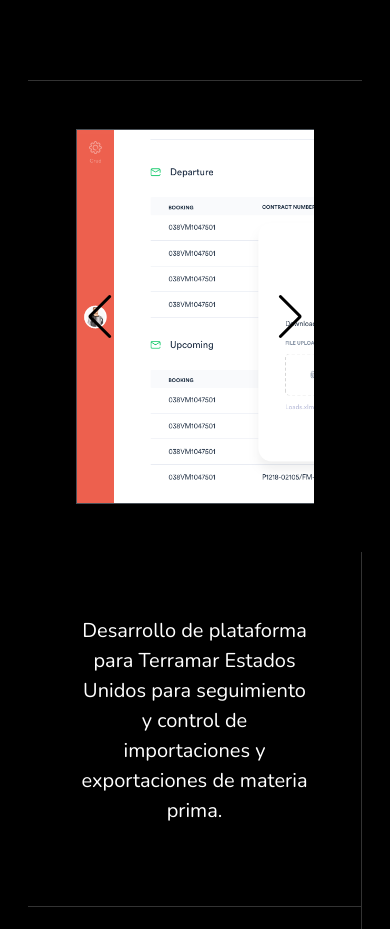
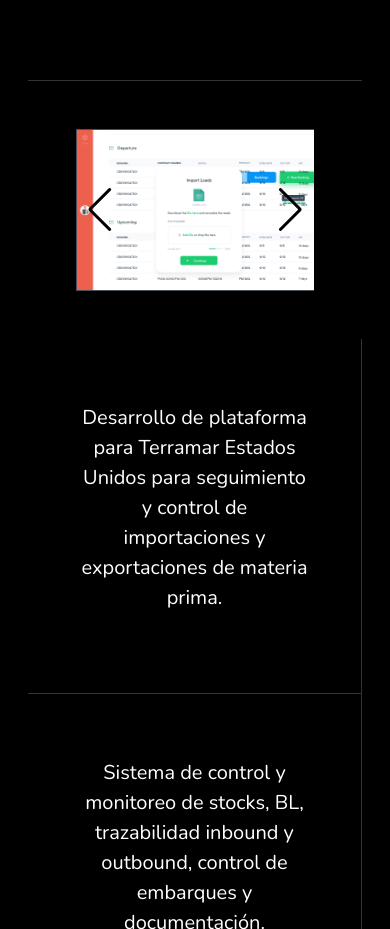
Before and after one commit to Blancoestudio/blanco-website, a Next.js app: page /projects/terramar in a window 390 px wide. Shown: the part 860-1789 px from the top of the page. Built offline with nearby package versions, Linux system fonts and the light colour scheme.

Commit message:
fix all carousels responsive

```diff
--- a/app/projects/abastible/page.tsx
+++ b/app/projects/abastible/page.tsx
@@ -63,13 +63,15 @@
                   >
                     {webImages.map((item: string | undefined, index: number) => (
                       <SwiperSlide key={index}>
+                        <div className={`${s['img-wrapper']}`}>
                           <Image
                             draggable="false"
-                          width={750} height={550}
+                            fill={true}
                             className={'border'}
                             src={`${basePath}${item}`}
                             alt={"img"}
                             />
+                        </div>
                       </SwiperSlide>
                     ))}
                   </Swiper>
--- a/app/projects/abastible/styles.module.scss
+++ b/app/projects/abastible/styles.module.scss
@@ -106,6 +106,16 @@
   margin-top: 10vh;
 }
 
+.img-wrapper {
+  width: 100%;
+  min-height: 550px;
+  img {
+    // height: 100%;
+    object-fit: contain;
+    object-position: left;
+  }
+}
+
 // @media (max-width: 575.98px) { ... }
 // @media (max-width: 767.98px) { ... }
 
@@ -121,6 +131,15 @@
     }
   }
 
+  .img-wrapper {
+    width: 100%;
+    min-height: 260px;
+    img {
+      object-fit: contain;
+      object-position: left;
+    }
+  }
+
 }
 // @media (max-width: 1199.98px) { ... }
 // @media (max-width: 1399.98px) { ... }
--- a/app/projects/alex-stewart/styles.module.scss
+++ b/app/projects/alex-stewart/styles.module.scss
@@ -16,6 +16,18 @@
   }
 }
 
+.img-wrapper {
+  width: 100%;
+  min-height: 500px;
+  img {
+    // height: 100%;
+    object-fit: contain;
+    object-position: left;
+  }
+}
+
+
+
 // @media (max-width: 575.98px) { ... }
 // @media (max-width: 767.98px) { ... }
 
@@ -33,6 +45,16 @@
     }
   }
 
+  .img-wrapper {
+    width: 100%;
+    min-height: 260px;
+    img {
+      // height: 100%;
+      object-fit: contain;
+      object-position: left;
+    }
+  }
+
 }
 // @media (max-width: 1199.98px) { ... }
 // @media (max-width: 1399.98px) { ... }
--- a/app/projects/beewise/styles.module.scss
+++ b/app/projects/beewise/styles.module.scss
@@ -80,56 +80,14 @@
   }
 }
 
-// .cover {
-//   position: absolute;
-//   top: calc(100vh - 180px);
-//   padding-left: 10vw;
-//   padding-right: 10vw;
-//   display: flex;
-//   flex-direction: column;
-//   .pre-description {
-//     font-size: 24px;
-//     font-family: "Nunito", sans-serif;
-//     font-weight: 600;
-//     letter-spacing: 0.03em;
-//   }
-//   .description {
-//     display: flex;
-//     flex-direction: row;
-//     align-items: center;
-//     gap: 20px;
-//     .header {
-
-//       font-weight: 800;
-//       font-size: 5vw;
-//       letter-spacing: 0.03em;
-
-//       @media screen and (max-width: 1000px) {
-//         padding-left: tovw(1px, "tablet", 20px);
-//         justify-content: center;
-//       }
-//     }
-
-//     .detail {
-//       font-size: 24px;
-//       font-family: "Nunito", sans-serif;
-//       font-style: normal;
-//       font-weight: 400;
-//       text-align: start;
-//       letter-spacing: 1px;
-
-//       @media screen and (max-width: 1000px) {
-//         text-align: center;
-//         border-left: 0px;
-//         padding-top: 2vh;
-//       }
-
-//       @media screen and (max-width: 800px) {
-//         text-align: center;
-//       }
-//     }
-//   }
-// }
+.img-wrapper {
+  width: 100%;
+  min-height: 575px;
+  img {
+    object-fit: contain;
+    object-position: left;
+  }
+}
 
 
 // @media (max-width: 575.98px) { ... }
@@ -147,6 +105,16 @@
     }
   }
 
+  .img-wrapper {
+    width: 100%;
+    min-height: 260px;
+    img {
+      // height: 100%;
+      object-fit: contain;
+      object-position: left;
+    }
+  }
+
 }
 // @media (max-width: 1199.98px) { ... }
 // @media (max-width: 1399.98px) { ... }
--- a/app/projects/terramar/page.tsx
+++ b/app/projects/terramar/page.tsx
@@ -58,21 +58,22 @@
                 <div>
                   <Swiper
                     loop
+                    width={675}
+                    height={375}
                     autoplay
                     navigation
-                    slidesPerView={1}
                     modules={[Navigation, Autoplay]}
                   >
                     {images.map((item: string | undefined, index: number) => (
-                      <SwiperSlide key={index}>
-                        <Image
-                          draggable="false"
-                          width={'675'}
-                          height={'375'}
-                          className={'border'}
-                          src={`${basePath}${item}`}
-                          alt={"img"}
-                          />
+                      <SwiperSlide key={index} className="border">
+                        <div className={`${s['img-wrapper']}`}>
+                          <Image
+                            draggable="false"
+                            fill={true}
+                            src={`${basePath}${item}`}
+                            alt={"img"}
+                            />
+                        </div>
                       </SwiperSlide>
                     ))}
                   </Swiper>
@@ -86,28 +87,6 @@
           </div>
         </div>
       </div>
-
-      {/* <div className={s["container"]}>
-        <div className={s["content"]}>
-          <div className={s["left"]}>
-            <div className={s["item"]}>
-              Desarrollo de plataforma para Terramar Estados Unidos para seguimiento y control de importaciones y
-              exportaciones de materia prima.
-            </div>
-            <div className={s["item"]}>
-              Sistema de control y monitoreo de stocks, BL, trazabilidad inbound y outbound, control de embarques y
-              documentación.
-            </div>
-          </div>
-          <div className={s["right"]}>
-            <ImageCarousel images={images} />
-          </div>
-        </div>
-      </div>
-
-      <div className={s["footer-container"]}>
-        <FooterSector />
-      </div> */}
     </div>
   )
 }
--- a/app/projects/terramar/styles.module.scss
+++ b/app/projects/terramar/styles.module.scss
@@ -23,6 +23,16 @@
   }
 }
 
+.img-wrapper {
+  width: 100%;
+  min-height: 375px;
+  img {
+    // height: 100%;
+    object-fit: contain;
+    object-position: left;
+  }
+}
+
 // @media (max-width: 575.98px) { ... }
 // @media (max-width: 767.98px) { ... }
 
@@ -38,6 +48,16 @@
     }
   }
 
+  .img-wrapper {
+    width: 100%;
+    min-height: 160px;
+    img {
+      // height: 100%;
+      object-fit: contain;
+      object-position: left;
+    }
+  }
+
 }
 // @media (max-width: 1199.98px) { ... }
 // @media (max-width: 1399.98px) { ... }
```
Also changed, not shown: app/projects/alex-stewart/page.tsx (+8 -8 lines), app/projects/beewise/page.tsx (+7 -1 lines). Lines whose indentation alone changed are shown as unchanged.
